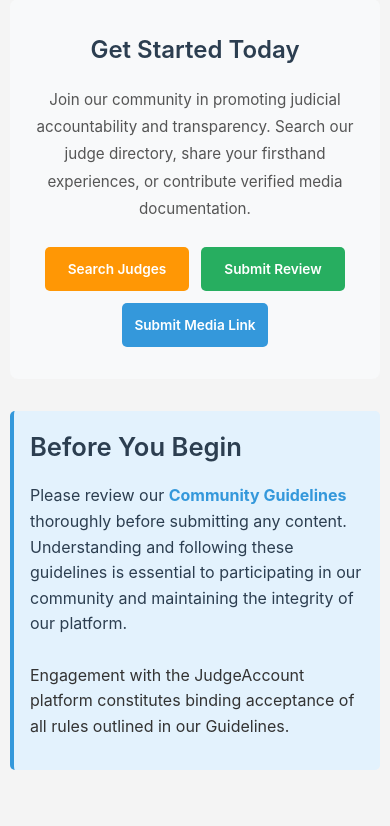
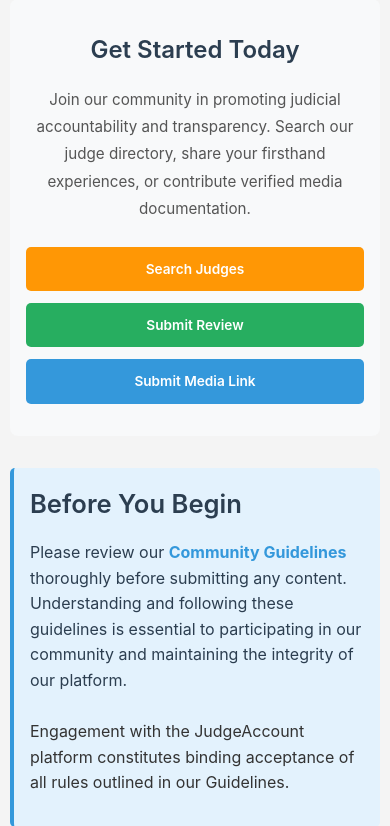
Before and after one commit to RodDog420/JudgeAccount, a Flask app: page /about in a window 390 px wide. Shown: the part 4838-5664 px from the top of the page. Run offline with Flask 3, Linux system fonts and the light colour scheme.

Commit message:
installing all the mobile fixes 2.6

```diff
--- a/app/routes.py
+++ b/app/routes.py
@@ -338,7 +338,11 @@ def support():
     return render_template('support.html')
 
 @bp.route('/')
-@bp.route('/about')
 def about():
     """About/Landing page explaining the platform"""
     return render_template('about.html')
+
+@bp.route('/about')
+def about():
+    """Redirect old about URL to canonical homepage"""
+    return redirect(url_for("main.home"), code=301)
--- a/app/static/css/components.css
+++ b/app/static/css/components.css
@@ -176,6 +176,8 @@
 .xtra-lrg-btn { /*Yes, this is Tweakable, currently not used*/
     width: 13rem;
 	min-width: unset;
+}
+.full-btn { /* No effect on desktop - button behaves normally */
 }
 /* ==========================================================================
    3. STARS & RATINGS
@@ -775,6 +777,11 @@
 
 /* Mobile: Phones & Small Tablets (320px-767px) */
 @media (max-width: 47.9375rem) {
+	/* Full-width button class - only affects buttons where explicitly applied */
+    .full-btn {
+        width: 100%;
+        min-width: auto;
+    }
 
     /* Admin table controls - stack and center on mobile */
     .admin-table-controls {
--- a/app/static/css/tables.css
+++ b/app/static/css/tables.css
@@ -70,29 +70,7 @@ td a:hover {
     white-space: normal;
     line-height: 1.3;
 }
-/* Username column - constrain width and force wrapping */
-.admin-user-table-desktop td:nth-child(2),
-.admin-user-table-desktop th:nth-child(2) {
-    word-break: break-word;
-    overflow-wrap: anywhere;
-    max-width: 12rem;
-    min-width: 8rem;
-}
 
-/* Email column - aggressive breaking for long email addresses */
-.admin-user-table-desktop td:nth-child(3),
-.admin-user-table-desktop th:nth-child(3) {
-    word-break: break-all;
-    overflow-wrap: anywhere;
-    max-width: 15rem;
-    min-width: 10rem;
-}
-
-/* Date columns - allow wrapping for date formatting */
-.table-cell-date-wrapped {
-    white-space: normal;
-    line-height: 1.3;
-}
 .judge-table-desktop td:nth-child(1) a,
 .judge-table-desktop th:nth-child(1) {
     word-wrap: break-word;
@@ -237,6 +215,46 @@ td a:hover {
         color: #7f8c8d;
         font-size: clamp(0.9rem, 5vw, 1.15rem);
         text-align: right;
+    }
+	/* Generic table-to-card conversion using data-labels for BANNED USERS TABLE*/
+	table:not(.judge-table-desktop):not(.admin-user-table-desktop),
+    table:not(.judge-table-desktop):not(.admin-user-table-desktop) thead,
+    table:not(.judge-table-desktop):not(.admin-user-table-desktop) tbody,
+    table:not(.judge-table-desktop):not(.admin-user-table-desktop) th,
+    table:not(.judge-table-desktop):not(.admin-user-table-desktop) td,
+    table:not(.judge-table-desktop):not(.admin-user-table-desktop) tr {
+        display: block;
+    }
+
+    table:not(.judge-table-desktop):not(.admin-user-table-desktop) thead tr {
+        position: absolute;
+        top: -9999px;
+        left: -9999px;
+    }
+
+    table:not(.judge-table-desktop):not(.admin-user-table-desktop) tbody tr {
+        margin-bottom: 1.25rem;
+        border: 0.0625rem solid #ddd;
+        border-radius: 0.5rem;
+        padding: 0.9375rem;
+    }
+
+    table:not(.judge-table-desktop):not(.admin-user-table-desktop) tbody td {
+        border: none;
+        position: relative;
+        padding-left: 50%;
+        text-align: right;
+    }
+
+    table:not(.judge-table-desktop):not(.admin-user-table-desktop) tbody td::before {
+        content: attr(data-label);
+        position: absolute;
+        left: 0.9375rem;
+        width: 45%;
+        padding-right: 0.625rem;
+        font-weight: 600;
+        text-align: left;
+        color: #2c3e50;
     }
 }
 
--- a/app/templates/about.html
+++ b/app/templates/about.html
@@ -107,9 +107,9 @@
     <p>Join our community in promoting judicial accountability and transparency. Search our judge directory, share your firsthand experiences, or contribute verified media documentation.</p>
 
     <div class="landing-cta-buttons">
-        <a href="{{ url_for('main.index') }}" class="btn btn-yellow">Search Judges</a>
-        <a href="{{ url_for('main.submit_review') }}" class="btn btn-primary">Submit Review</a>
-        <a href="{{ url_for('main.submit_media_link') }}" class="btn btn-blue">Submit Media Link</a>
+        <a href="{{ url_for('main.index') }}" class="btn btn-yellow full-btn">Search Judges</a>
+        <a href="{{ url_for('main.submit_review') }}" class="btn btn-primary full-btn">Submit Review</a>
+        <a href="{{ url_for('main.submit_media_link') }}" class="btn btn-blue full-btn">Submit Media Link</a>
     </div>
 </div>
 
```
Also changed, not shown: app/templates/admin_banned_users.html (+10 -10 lines).
